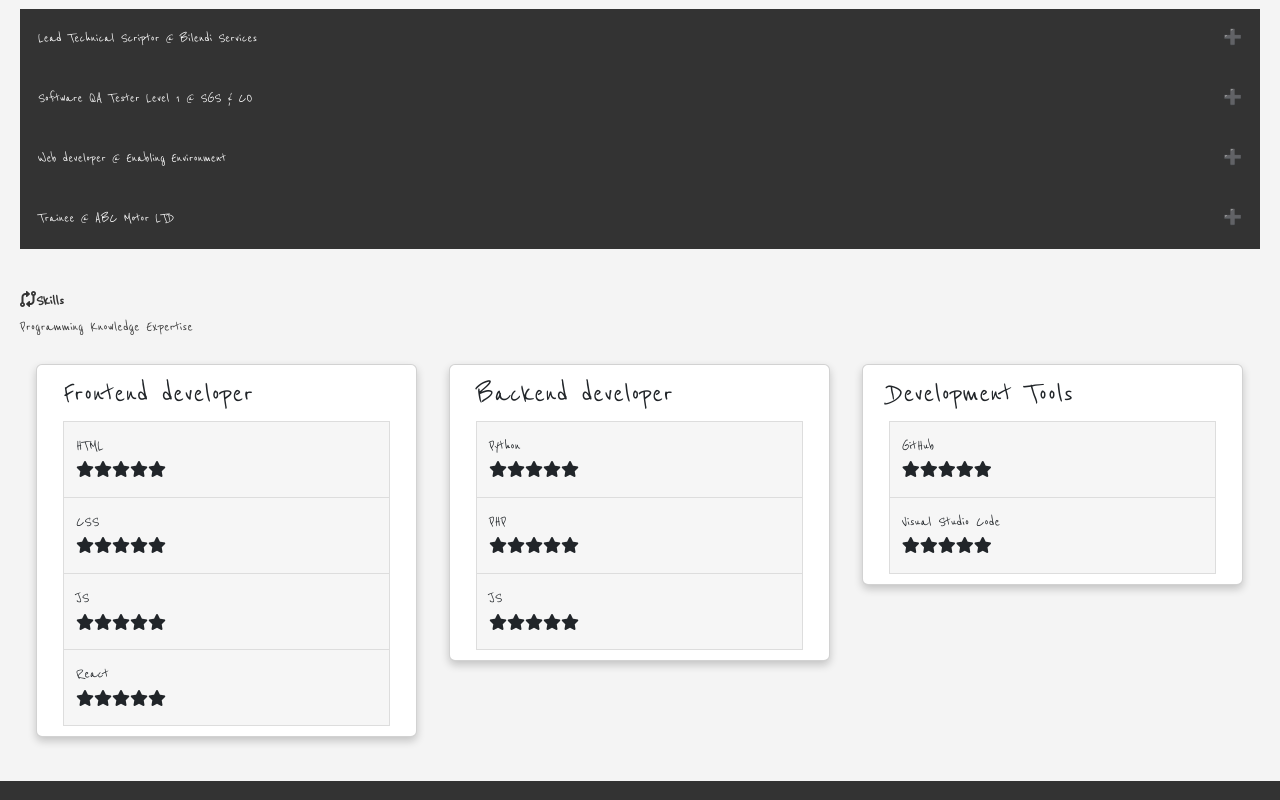
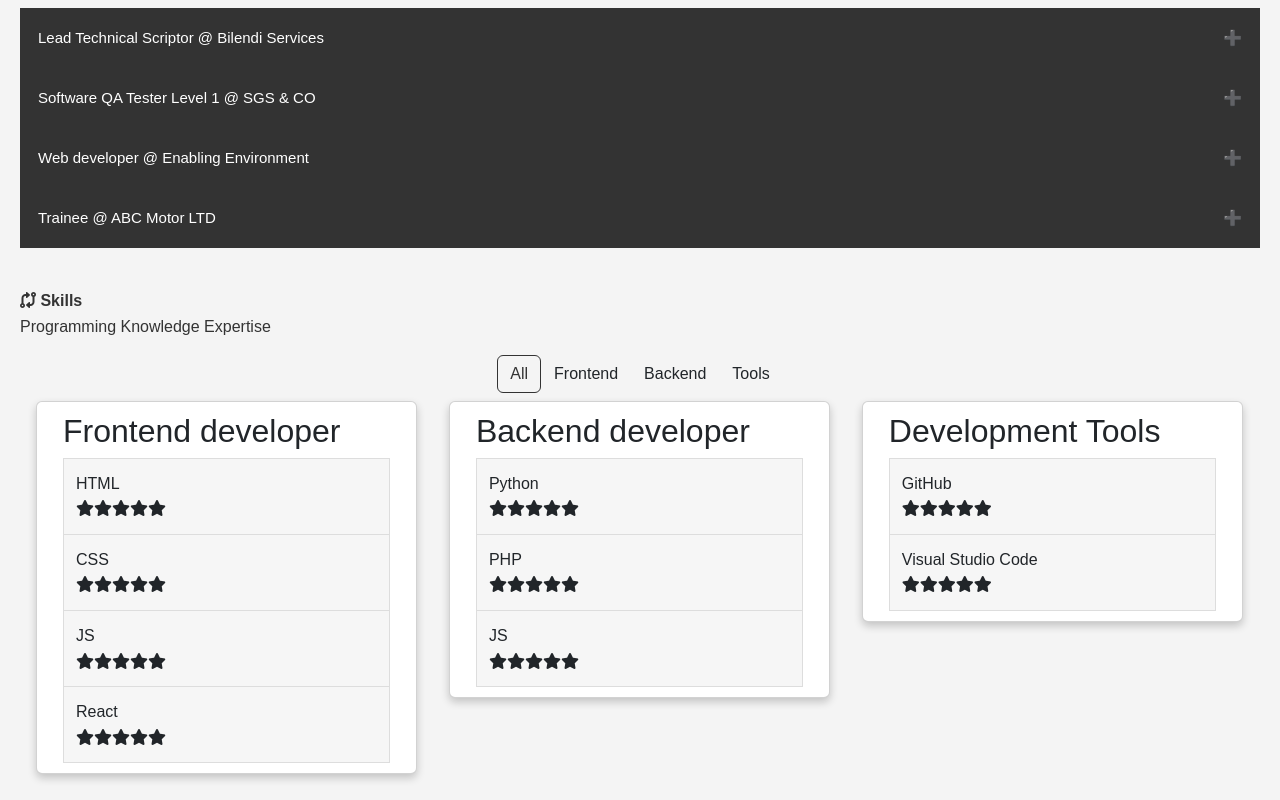
Before and after one commit to Allynesta/cv-tsx, a React (Vite) app: page / in a window 1280 px wide. Shown: the part 420-1220 px from the top of the page. Built offline with nearby package versions, Linux system fonts and the light colour scheme.

Commit message:
add breadcrumb and improve skill section dynamically

```diff
--- a/src/App.css
+++ b/src/App.css
@@ -3,7 +3,7 @@
   margin: 0;
   padding: 0;
   box-sizing: border-box;
-  font-family: "Reenie Beanie", cursive;
+  font-family: "Quicksand", sans-serif;
   font-weight: 400;
   font-style: normal;
 
--- /dev/null
+++ b/src/component/Breadcrumb.tsx
@@ -0,0 +1,59 @@
+import { useState } from "react";
+import "../styles/breadcrumb.css";
+
+interface BreadcrumbProps {
+	setBreadcrumbStatus: (status: string) => void;
+}
+
+const Breadcrumb = ({ setBreadcrumbStatus }: BreadcrumbProps) => {
+	const [btnPosition, setbtnPosition] = useState<number | null>(0);
+
+	const changeStatus = (index: number, status: string) => {
+		if (btnPosition === index) {
+			setbtnPosition(null);
+			setBreadcrumbStatus("All");
+		} else {
+			setbtnPosition(index);
+			setBreadcrumbStatus(status);
+		}
+	};
+
+	return (
+		<div id="myBtnContainer">
+			<button
+				className={`btn ${btnPosition === 0 ? "active" : ""}`}
+				onClick={() => {
+					{
+						changeStatus(0, "All");
+					}
+				}}
+			>
+				{" "}
+				All
+			</button>
+			<button
+				className={`btn ${btnPosition === 1 ? "active" : ""}`}
+				onClick={() => changeStatus(1, "Frontend")}
+			>
+				{" "}
+				Frontend
+			</button>
+			<button
+				className={`btn ${btnPosition === 2 ? "active" : ""}`}
+				onClick={() => changeStatus(2, "Backend")}
+			>
+				{" "}
+				Backend
+			</button>
+			<button
+				className={`btn ${btnPosition === 3 ? "active" : ""}`}
+				onClick={() => changeStatus(3, "Tools")}
+			>
+				{" "}
+				Tools
+			</button>
+		</div>
+	);
+};
+
+export default Breadcrumb;
--- a/src/component/Contact.tsx
+++ b/src/component/Contact.tsx
@@ -7,7 +7,7 @@ const Contact = () => {
 		<>
 			<div className="contact-section" id="contact-section">
 				<FontAwesomeIcon icon={faAddressCard} />
-				<b>Contact Me..</b>
+				<b> Contact Me..</b>
 				<p>Let's get in touch </p>
 				<form action="/action_page.php">
 					<label htmlFor="fname">First Name</label>
--- a/src/component/Experience.tsx
+++ b/src/component/Experience.tsx
@@ -21,7 +21,7 @@ const Experience = () => {
 		<div className="experience-section" id="experience-section">
 			<h4>
 				<FontAwesomeIcon icon={faBriefcase} />
-				<b>Working Experience</b>
+				<b> Working Experience</b>
 			</h4>
 			<button
 				className="accordion"
--- a/src/component/Skill.tsx
+++ b/src/component/Skill.tsx
@@ -2,15 +2,23 @@ import "../styles/skill.css";
 import { FontAwesomeIcon } from "@fortawesome/react-fontawesome";
 import { faCodeCompare } from "@fortawesome/free-solid-svg-icons";
 import SkillCard from "./SkillCard";
+import Breadcrumb from "./Breadcrumb";
+import { useState } from "react";
 
 const Skill = () => {
+	const [activeBreadcrumb, setActiveBreadcrumb] = useState<string>("All");
+
+	const setBreadcrumbStatus = (status: string) => {
+		setActiveBreadcrumb(status);
+	};
 	return (
 		<>
 			<div className="skill-section" id="skill-section">
 				<FontAwesomeIcon icon={faCodeCompare} />
-				<b>Skills</b>
+				<b> Skills</b>
 				<p>Programming Knowledge Expertise</p>
-				<SkillCard />
+				<Breadcrumb setBreadcrumbStatus={setBreadcrumbStatus} />
+				<SkillCard activeBreadcrumb={activeBreadcrumb} />
 			</div>
 		</>
 	);
--- a/src/component/SkillCard.tsx
+++ b/src/component/SkillCard.tsx
@@ -1,30 +1,48 @@
 import "../styles/cardskill.css";
 import SkillList from "./SkillList";
 
-const SkillCard = () => {
+interface SkillCardProps {
+	activeBreadcrumb: string;
+}
+
+const SkillCard = ({ activeBreadcrumb }: SkillCardProps) => {
 	// Defining the main App component
 	const itemsFrontend = ["HTML", "CSS", "JS", "React"]; // Defining an array of items to be used in the ListGroup component
 	const itemsBackend = ["Python", "PHP", "JS"]; // Defining an array of items to be used in the ListGroup component
 	const itemsDevelopmentTools = ["GitHub", "Visual Studio Code"]; // Defining an array of items to be used in the ListGroup component
 
-	return (
-		<>
-			<div className="card-row">
-				{[
+	const skillsData = [
 		{
 			skillsList: itemsFrontend,
 			skillDescription: "Frontend developer",
+			className: "itemsFrontend",
 		},
 		{
 			skillsList: itemsBackend,
 			skillDescription: "Backend developer",
+			className: "itemsBackend",
 		},
 		{
 			skillsList: itemsDevelopmentTools,
 			skillDescription: "Development Tools",
+			className: "itemsDevelopmentTools",
 		},
-				].map((item, index) => (
-					<div key={index} className="card-column">
+	];
+
+	const filteredSkillsData = skillsData.filter((item) => {
+		if (activeBreadcrumb === "All") {
+			return true;
+		}
+		return item.skillDescription
+			.toLowerCase()
+			.includes(activeBreadcrumb.toLowerCase());
+	});
+
+	return (
+		<>
+			<div className="card-row">
+				{filteredSkillsData.map((item, index) => (
+					<div key={index} className={`card-column ${item.className}`}>
 						<div className="card">
 							<div className="card-info">
 								<SkillList
--- /dev/null
+++ b/src/styles/breadcrumb.css
@@ -0,0 +1,4 @@
+div#myBtnContainer {
+    display: flex;
+    justify-content: center;
+}
```
Also changed, not shown: src/styles/cardskill.css (line endings or trailing spaces), src/styles/skill.css (line endings or trailing spaces). Lines whose indentation alone changed are shown as unchanged.
